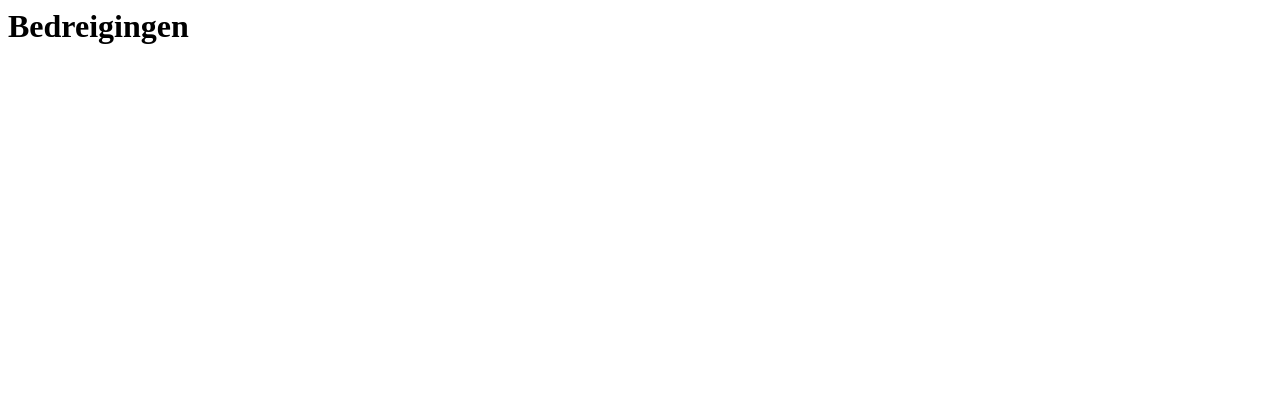
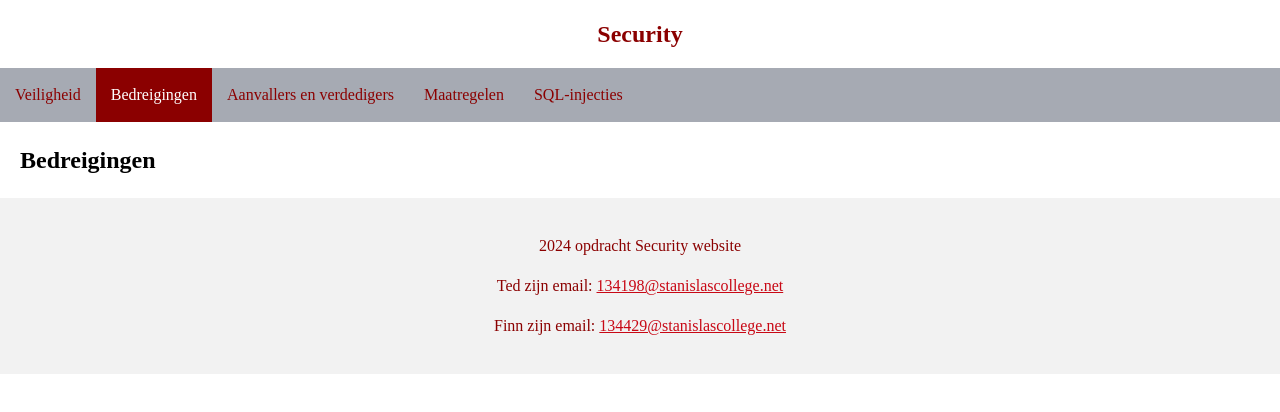
Before and after one commit to tedvanderburg/2324-website-v4-in3-finn-ted, a plain HTML site: page Subpaginas/sub2.html in a window 1280 px wide. Drawn offline with Linux system fonts and the light colour scheme.

Commit message:
begineinde

```diff
--- a/Subpaginas/sub2.html
+++ b/Subpaginas/sub2.html
@@ -1,4 +1,43 @@
+<!DOCTYPE html>
+<html>
+
+<head>
+  <meta charset="utf-8">
+  <meta name="viewport" content="width=device-width">
+  <title>Digitale Veiligheid</title>
+  <link href="/stylesheets/style.css" rel="stylesheet" type="text/css" />
+</head>
 
 <body>
-<h1> Bedreigingen </h1>
+  <header>
+      <h1> <a href="/index.html">Security</a></h1>
+  </header>
+  <nav class="navbar">
+    <ul>
+      <li><a href="Subpaginas/sub1.html">Veiligheid</a></li>
+      <li><a class="active" href="Subpaginas/sub2.html">Bedreigingen</a></li>
+      <li><a href="Subpaginas/sub3.html">Aanvallers en verdedigers</a></li>
+      <li><a href="Subpaginas/sub4.html">Maatregelen</a></li>
+      <li><a href="Subpaginas/sub5.html">SQL-injecties</a></li>
+    </ul>
+  </nav>
+
+  <main>
+    <article>
+      <header>
+        <h2>Bedreigingen</h2>
+      </header>
+
+    </article>
+  </main>
+
+  <footer>
+    <p> 2024 opdracht Security website</p>
+    <p> Ted zijn email: <a href="mailto:134198@stanislascollege.net">134198@stanislascollege.net</a></p>
+    <p> Finn zijn email: <a href="mailto:134429@stanislascollege.net">134429@stanislascollege.net</a></p>
+
+  </footer>
+
 </body>
+
+</html>
--- a/Subpaginas/sub3.html
+++ b/Subpaginas/sub3.html
@@ -1,4 +1,42 @@
+<!DOCTYPE html>
+<html>
+
+<head>
+  <meta charset="utf-8">
+  <meta name="viewport" content="width=device-width">
+  <title>Digitale Veiligheid</title>
+  <link href="/stylesheets/style.css" rel="stylesheet" type="text/css" />
+</head>
 
 <body>
-<h1> Aanvallers en verdedigers </h1>
+  <header>
+      <h1> <a href="/index.html">Security</a></h1>
+  </header>
+  <nav class="navbar">
+    <ul>
+      <li><a href="Subpaginas/sub1.html">Veiligheid</a></li>
+      <li><a class="active" href="Subpaginas/sub2.html">Bedreigingen</a></li>
+      <li><a href="Subpaginas/sub3.html">Aanvallers en verdedigers</a></li>
+      <li><a href="Subpaginas/sub4.html">Maatregelen</a></li>
+      <li><a href="Subpaginas/sub5.html">SQL-injecties</a></li>
+    </ul>
+  </nav>
+
+  <main>
+    <article>
+      <header>
+        <h2>Aanvallers en verdedigers</h2>
+      </header>
+    </article>
+  </main>
+
+  <footer>
+    <p> 2024 opdracht Security website</p>
+    <p> Ted zijn email: <a href="mailto:134198@stanislascollege.net">134198@stanislascollege.net</a></p>
+    <p> Finn zijn email: <a href="mailto:134429@stanislascollege.net">134429@stanislascollege.net</a></p>
+
+  </footer>
+
 </body>
+
+</html>
--- a/stylesheets/style.css
+++ b/stylesheets/style.css
@@ -78,6 +78,7 @@ footer {
    left: 0;
    bottom: 0;
    width: 100%;
+   font-family: 'Times New Roman', Times, serif;
 }
 
 footer a {
--- a/stylesheets/stylehoofd.css
+++ b/stylesheets/stylehoofd.css
@@ -7,7 +7,8 @@
 article {
     margin-left: 25%;
     padding: 1px 16px;
-    height: 880px;
+    height: 678px;
+    font-family: 'Times New Roman', Times, serif;
 }
 
  .navbar {
@@ -63,10 +64,10 @@ article {
  }
 
  footer a {
-    color: #C80815; /* Blue color for email link */
-    text-decoration: underline; /* Underline for email link */
- }
+    color: #C80815;
+    text-decoration: underline;
+   }
 
  footer a:hover {
-    color: #8B0000; /* Darker blue when hovered */
+    color: #8B0000;
  }
```
Also changed, not shown: Subpaginas/sub1.html (+1 -1 lines), Subpaginas/sub4.html (+39 -1 lines), Subpaginas/sub5.html (+40 -1 lines), index.html (+4 -4 lines).
